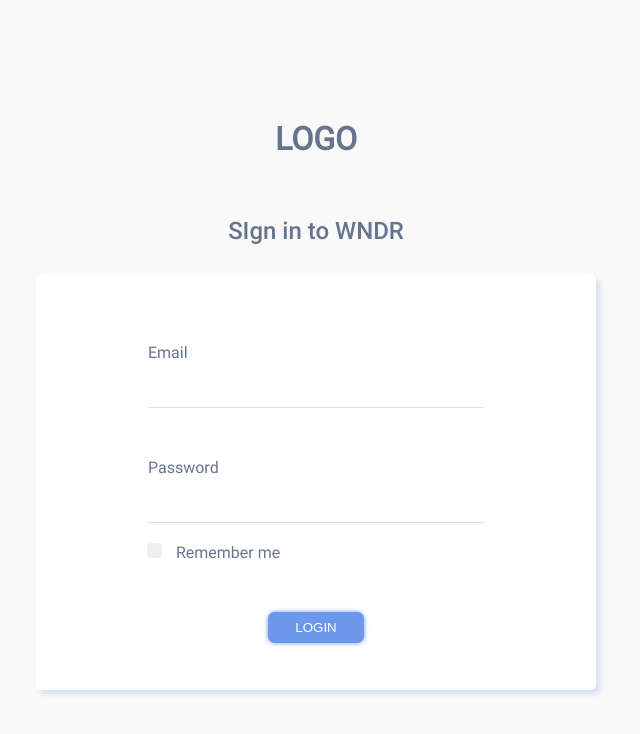
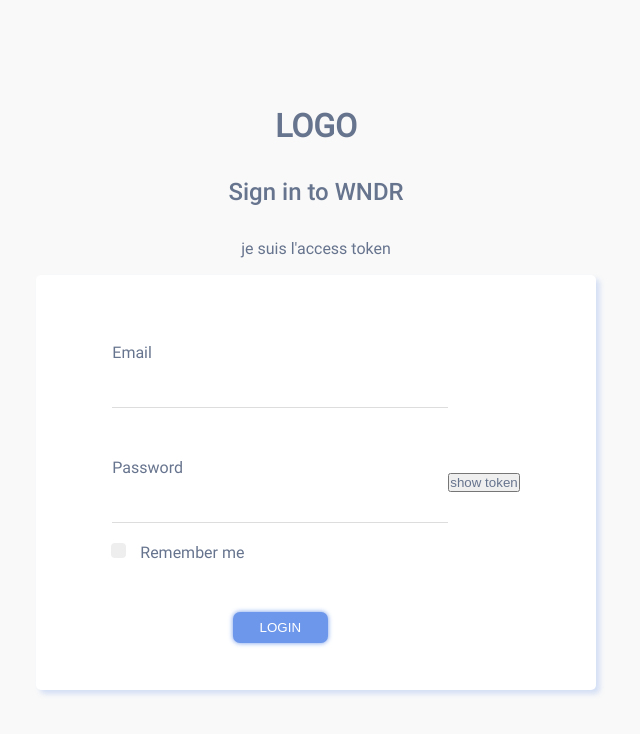
Before and after one commit to E-commerceTechnocite/e-commerce-admin-client-old, a Vue app: page /login-admin in a window 1280 px wide. Shown: the top 734 px of the page, without its empty margins (324-964 px from the left). Built offline with nearby package versions, Linux system fonts and the light colour scheme.

Commit message:
Working on auth admin-login with vuex

```diff
--- a/data/db.json
+++ b/data/db.json
@@ -1,3 +1,24 @@
 {
-  "users": []
+  "users": [
+    {
+      "email": "ji.pe.7@hotmail.com",
+      "password": "$2a$10$Bu/5DeMMySvH/C3wBqt1bOMNj5ajBm6ORIS/ewZFM2HJtMmE1gZOi",
+      "id": 1
+    },
+    {
+      "email": "ji.pe.8@hotmail.com",
+      "password": "$2a$10$Q54J4/.K6Be2/CypHPEcueH.bCwHOb8N/wUlJAfkf69a61VVRFTmy",
+      "id": 2
+    },
+    {
+      "email": "ji.pe.9@hotmail.com",
+      "password": "$2a$10$FBW5Gx/XO0ckBfY9DBETDuR5lWYJRIh4r.ukrSliy917N5rdJflwS",
+      "id": 3
+    },
+    {
+      "email": "ji.pe.10@hotmail.com",
+      "password": "$2a$10$1DwEo5UTHn9IHAV.6wEIPe1TaYmSy0DreMAMAgqelN2JRZ6SdK4T6",
+      "id": 4
+    }
+  ]
 }
--- a/src/App.vue
+++ b/src/App.vue
@@ -1,5 +1,4 @@
 <template>
-
   <router-view/>
 </template>
 
--- /dev/null
+++ b/src/store/auth.js
@@ -0,0 +1,37 @@
+export default ({
+    state: {
+        user: {accessToken: "je suis l'access token", user: "je suis un user"},
+        email: '',
+        password: '',
+    },
+    getters: {
+        USER_TOKEN: ({state}) => {
+            return state.user.accessToken
+        }
+    },
+    mutations: {
+        SET_USER: ({state}, data) => {
+            return state.objectUser = data
+        }
+    },
+    actions: {
+        FETCH_USER_TOKEN: async ({commit}, email, password) => {
+            console.log('coucou')
+            const requestOptions = {
+                method: "POST",
+                headers: { "Content-Type": "application/json" },
+                body: JSON.stringify({ email: email.value, password: password.value })
+            }
+            try {
+                const response = await fetch("http://localhost:3000/users", requestOptions)
+                if (!response.ok) {
+                    return console.log('No response from user')
+                }
+                const data = await response.json()
+                return commit('USER_OBJECT', data)
+            } catch (err) {
+                return err
+            }
+        }
+    }
+})
--- a/src/store/index.js
+++ b/src/store/index.js
@@ -1,12 +1,16 @@
 import { createStore } from 'vuex'
+import auth from './auth'
 
-export default createStore({
+ const store = createStore({
   state: {
+    title:"mytitle"
   },
   mutations: {
   },
   actions: {
   },
   modules: {
+    auth
   }
 })
+export default store
--- a/src/views/admin/LoginAdmin.vue
+++ b/src/views/admin/LoginAdmin.vue
@@ -2,10 +2,10 @@
     <div class="login-admin">
         <div>
             <h1>LOGO</h1>
-            <h2>SIgn in to WNDR</h2>
+            <h2>Sign in to WNDR</h2>
             {{email}}
             {{password}}
-            {{token}}
+            {{$store.state.auth.user.accessToken}}
         </div>
         <div>
             <form @submit.prevent="handleSubmit">
@@ -23,6 +23,7 @@
                 </div>
                     <input type="submit" value="login" class="action">
             </form>
+            <button @click="showToken">show token</button>
         </div>
 
     </div>
@@ -30,34 +31,55 @@
 
 <script>
 import { ref } from '@vue/reactivity'
-import { watch } from '@vue/runtime-core'
+import {useStore} from 'vuex'
+
 export default {
     setup() {
-        const token = ref('')
+        const store = useStore()
+        const object = ref(store.state.auth.user)
         const email = ref('')
         const password = ref('')
 
-        const handleSubmit = () => {
-            // if (email.length & password.length) {
-                const requestOptions = {
+        /* const object = ref({})
+        const token = ref(object.value.accessToken)
+        const email = ref('')
+        const password = ref('') */
+
+        /* const getUserToken = async () => {
+            console.log('coucou')
+            const requestOptions = {
                 method: "POST",
                 headers: { "Content-Type": "application/json" },
-                body: JSON.stringify({ email: email, password: password })
+                body: JSON.stringify({ email: email.value, password: password.value })
+            }
+            try {
+                const response = await fetch("http://localhost:3000/users", requestOptions)
+                if (!response.ok) {
+                    return console.log('No response from user')
                 }
-                fetch("http://localhost:3000/users", requestOptions)
-                .then(res => res.json())
-                .then(data => console.log(data))
-                .catch(err => console.log(err))
-            // }
+                const data = await response.json()
+                return object.value = data
+            } catch (err) {
+                return err
+            }
+        } */
+
+        const handleSubmit = () => {
+            getUserToken()
+        }
+
+        const showToken = () => {
+            console.log(object.value.accessToken)
         }
 
         // console.log(token)
 
         return {
-            token,
+            object,
             email,
             password,
-            handleSubmit
+            handleSubmit,
+            showToken
         }
     }
 
```
